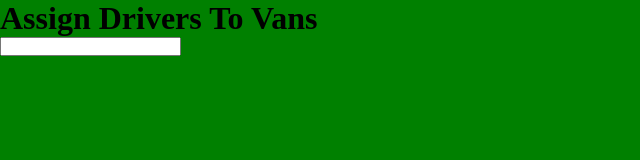
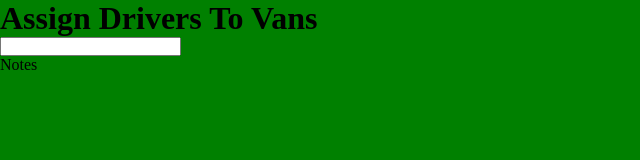
Before and after one commit to Rob-Rice/Amazon-Dispatch-App, a plain HTML site: page index.html in a window 1280 px wide. Shown: the full height of the page, 0-640 px from the left. Drawn offline with Linux system fonts and the light colour scheme.

Commit message:
added p tags

```diff
--- a/index.html
+++ b/index.html
@@ -15,6 +15,7 @@
             Assign Drivers To Vans
         </h1>
         <input type="text">
+        <p class="notes">Notes</p>
     </main>
 
     <!-- Javascript -->
```
